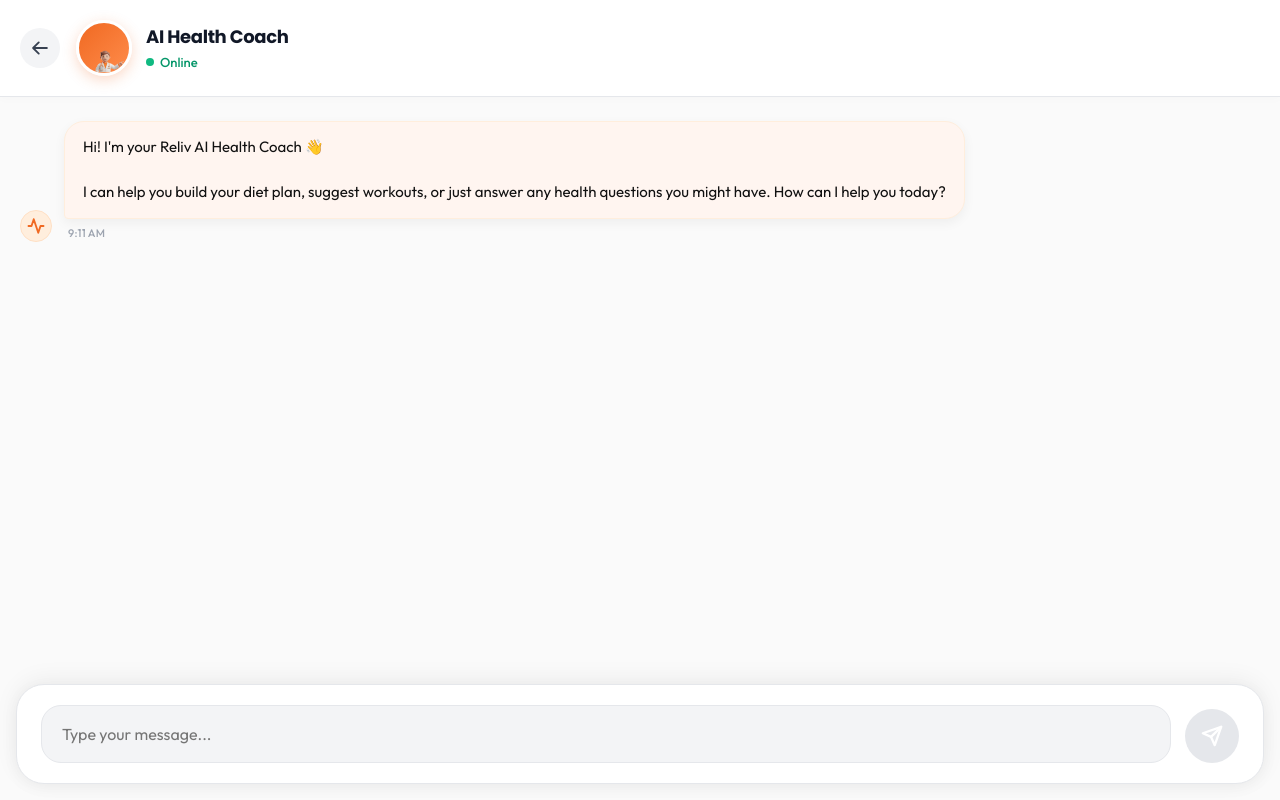
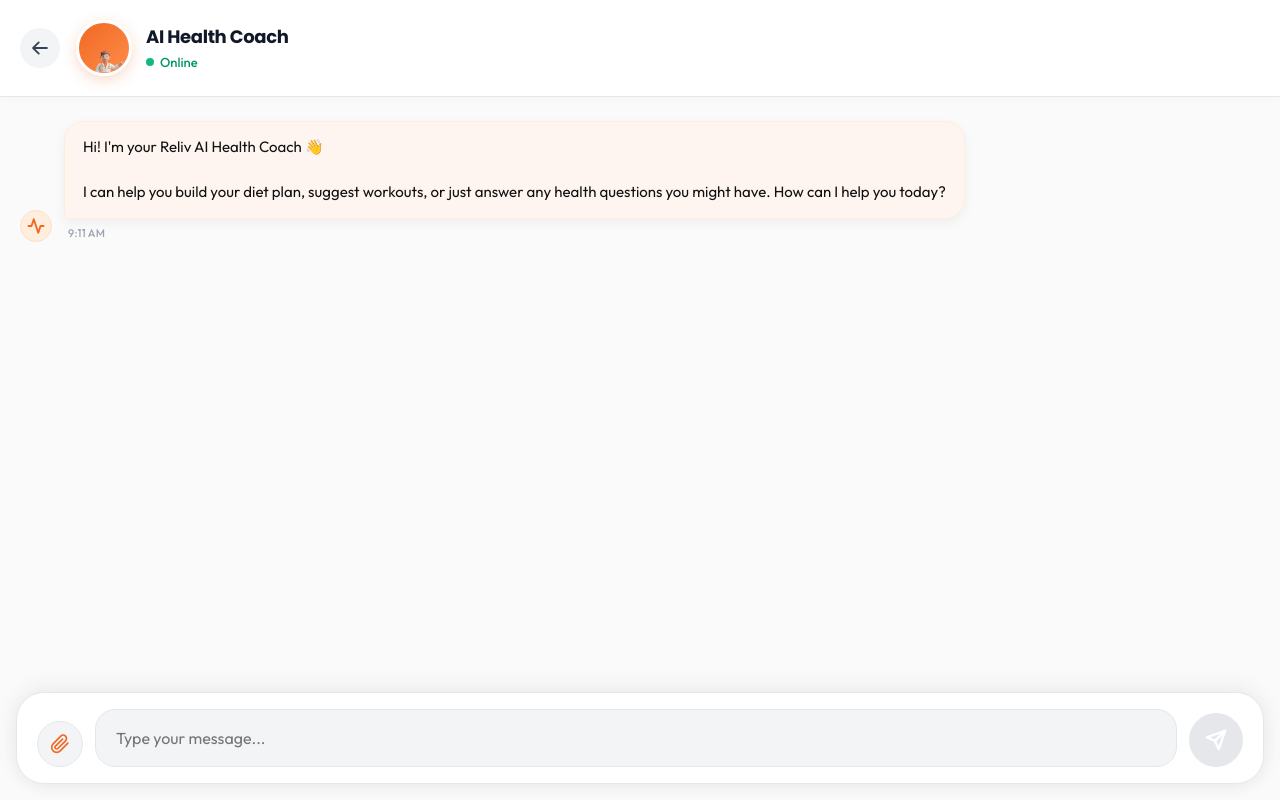
Before and after one commit to AlgorithSage/Reliv, a React (Vite) app in the folder frontend/: page /coach in a window 1280 px wide. Built offline with nearby package versions, Linux system fonts and the light colour scheme; no server answers; a web font is replaced by a local one.

Commit message:
Added a Document Uploading Button which redirects to Local Storage in the AI Chatbot

```diff
--- a/frontend/src/pages/CoachChatScreen.jsx
+++ b/frontend/src/pages/CoachChatScreen.jsx
@@ -22,7 +22,26 @@ export default function CoachChatScreen() {
     ]);
     const [input, setInput] = useState('');
     const [loading, setLoading] = useState(false);
+    const [uploadedFile, setUploadedFile] = useState(null);
     const messagesEndRef = useRef(null);
+    const fileInputRef = useRef(null);
+
+    // Handle file selection
+    const handleFileSelect = (e) => {
+        const file = e.target.files[0];
+        if (!file) return;
+
+        // Validate file size (max 10MB)
+        if (file.size > 10 * 1024 * 1024) {
+            alert('File size must be under 10MB');
+            return;
+        }
+        setUploadedFile(file);
+        // Reset input so same file can be selected again
+        e.target.value = '';
+    };
+
+    const removeFile = () => setUploadedFile(null);
 
     // Auto-scroll to bottom when new messages arrive
     const scrollToBottom = () => {
@@ -35,13 +54,20 @@ export default function CoachChatScreen() {
 
     const handleSend = async (e) => {
         e.preventDefault();
-        if (!input.trim() || loading) return;
+        if ((!input.trim() && !uploadedFile) || loading) return;
 
         const userMessage = input.trim();
+        const file = uploadedFile;
         setInput('');
+        setUploadedFile(null);
+
+        // Build message content
+        const messageContent = file
+            ? `${userMessage}${userMessage ? '\n' : ''}📎 ${file.name}`
+            : userMessage;
 
         // Add user message to UI
-        const newMessages = [...messages, { role: 'user', content: userMessage, timestamp: new Date() }];
+        const newMessages = [...messages, { role: 'user', content: messageContent, timestamp: new Date(), file: file?.name }];
         setMessages(newMessages);
         setLoading(true);
 
@@ -254,22 +280,106 @@ export default function CoachChatScreen() {
                 <div ref={messagesEndRef} />
             </div>
 
+            {/* ═══ File Preview ═══ */}
+            {uploadedFile && (
+                <div style={{
+                    margin: '0 32px',
+                    padding: '10px 16px',
+                    background: '#FFF7F0',
+                    border: '1px solid #FFE0C5',
+                    borderRadius: '16px 16px 0 0',
+                    borderBottom: 'none',
+                    display: 'flex',
+                    alignItems: 'center',
+                    gap: '10px',
+                }}>
+                    <svg width="18" height="18" viewBox="0 0 24 24" fill="none" stroke="#F06922" strokeWidth="2" strokeLinecap="round" strokeLinejoin="round">
+                        <path d="M14 2H6a2 2 0 0 0-2 2v16a2 2 0 0 0 2 2h12a2 2 0 0 0 2-2V8z" />
+                        <polyline points="14 2 14 8 20 8" />
+                    </svg>
+                    <span style={{ flex: 1, fontSize: '13px', fontWeight: 600, color: '#333', overflow: 'hidden', textOverflow: 'ellipsis', whiteSpace: 'nowrap' }}>
+                        {uploadedFile.name}
+                    </span>
+                    <span style={{ fontSize: '11px', color: '#999', flexShrink: 0 }}>
+                        {(uploadedFile.size / 1024).toFixed(0)} KB
+                    </span>
+                    <button
+                        type="button"
+                        onClick={removeFile}
+                        style={{
+                            background: 'none',
+                            border: 'none',
+                            cursor: 'pointer',
+                            padding: '2px',
+                            display: 'flex',
+                            alignItems: 'center',
+                            justifyContent: 'center',
+                            color: '#999',
+                            transition: 'color 0.2s',
+                        }}
+                        onMouseOver={e => e.currentTarget.style.color = '#E53E3E'}
+                        onMouseOut={e => e.currentTarget.style.color = '#999'}
+                    >
+                        <svg width="16" height="16" viewBox="0 0 24 24" fill="none" stroke="currentColor" strokeWidth="2.5" strokeLinecap="round" strokeLinejoin="round">
+                            <line x1="18" y1="6" x2="6" y2="18" />
+                            <line x1="6" y1="6" x2="18" y2="18" />
+                        </svg>
+                    </button>
+                </div>
+            )}
+
             {/* ═══ Input Area ═══ */}
             <form
                 onSubmit={handleSend}
                 style={{
-                    padding: '20px 24px',
-                    margin: '0 16px 16px',
+                    padding: '16px 20px',
+                    margin: uploadedFile ? '0 16px 16px' : '0 16px 16px',
                     background: '#FFF',
                     border: '1px solid #E5E7EB',
-                    borderRadius: '28px',
+                    borderRadius: uploadedFile ? '0 0 28px 28px' : '28px',
                     display: 'flex',
-                    gap: '14px',
+                    gap: '12px',
                     alignItems: 'flex-end',
                     boxShadow: '0 -4px 24px rgba(0, 0, 0, 0.06), 0 4px 16px rgba(0, 0, 0, 0.04)',
-                    paddingBottom: 'max(20px, env(safe-area-inset-bottom))'
+                    paddingBottom: 'max(16px, env(safe-area-inset-bottom))'
                 }}
             >
+                {/* Hidden file input */}
+                <input
+                    ref={fileInputRef}
+                    type="file"
+                    accept=".pdf,.doc,.docx,.jpg,.jpeg,.png,.heic,.webp"
+                    style={{ display: 'none' }}
+                    onChange={handleFileSelect}
+                />
+
+                {/* Upload button */}
+                <button
+                    type="button"
+                    onClick={() => fileInputRef.current?.click()}
+                    disabled={loading}
+                    style={{
+                        background: '#F3F4F6',
+                        border: '1.5px solid #E5E7EB',
+                        width: '46px',
+                        height: '46px',
+                        borderRadius: '50%',
+                        display: 'flex',
+                        alignItems: 'center',
+                        justifyContent: 'center',
+                        cursor: loading ? 'default' : 'pointer',
+                        transition: 'all 0.2s ease',
+                        flexShrink: 0,
+                        opacity: loading ? 0.5 : 1,
+                    }}
+                    onMouseOver={e => { if (!loading) { e.currentTarget.style.background = '#FFF7F0'; e.currentTarget.style.borderColor = '#F06922'; }}}
+                    onMouseOut={e => { e.currentTarget.style.background = '#F3F4F6'; e.currentTarget.style.borderColor = '#E5E7EB'; }}
+                    title="Upload medical document"
+                >
+                    <svg width="20" height="20" viewBox="0 0 24 24" fill="none" stroke="#F06922" strokeWidth="2" strokeLinecap="round" strokeLinejoin="round">
+                        <path d="M21.44 11.05l-9.19 9.19a6 6 0 0 1-8.49-8.49l9.19-9.19a4 4 0 0 1 5.66 5.66l-9.2 9.19a2 2 0 0 1-2.83-2.83l8.49-8.48" />
+                    </svg>
+                </button>
                 <div style={{
                     flex: 1,
                     background: '#F3F4F6',
```
